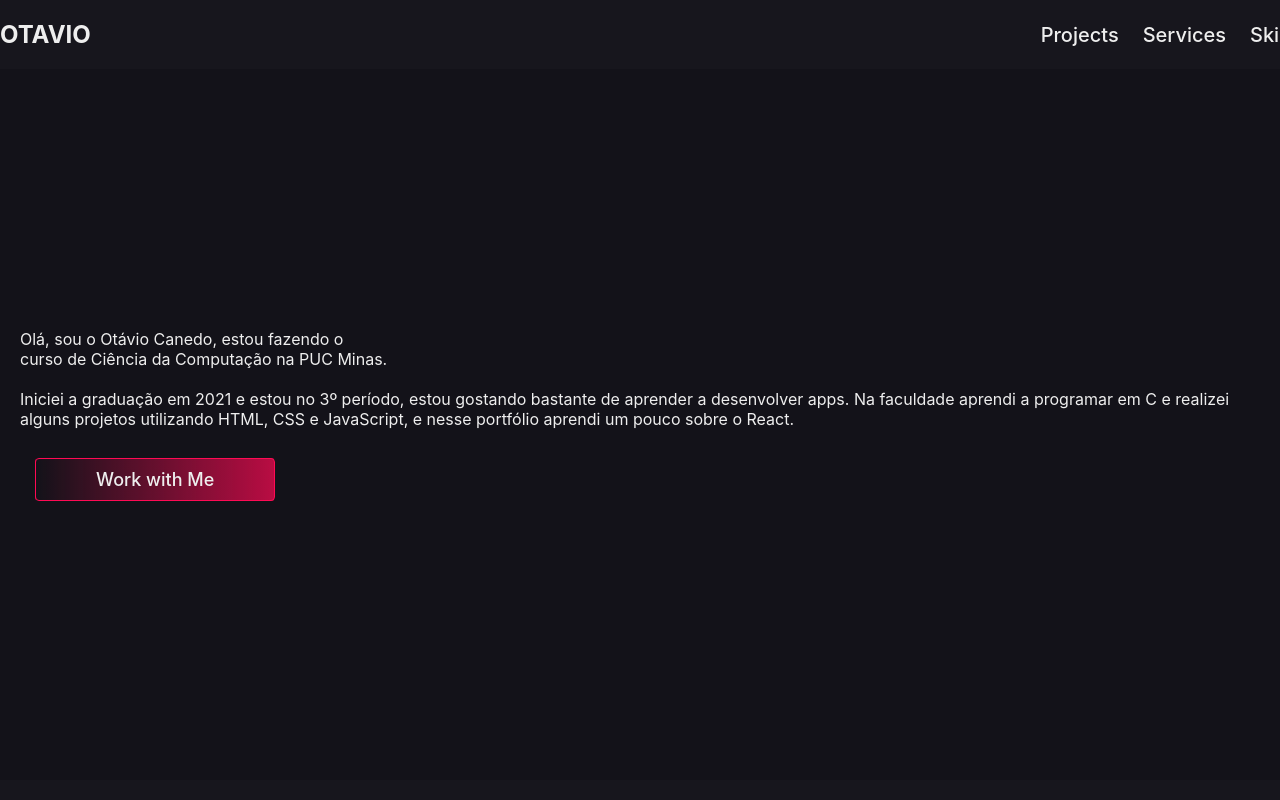
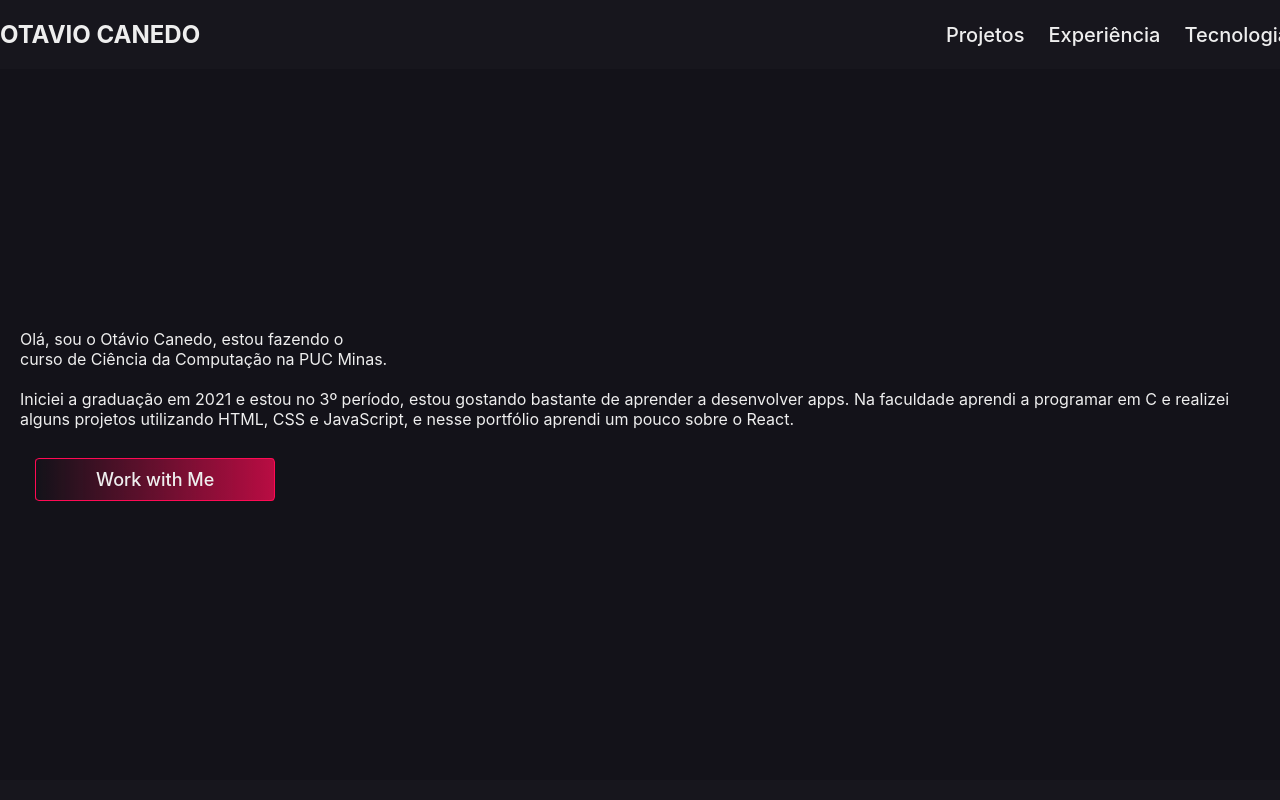
Before and after one commit to OtavioCanedo/Portfolio, a React (Create React App) app: page / in a window 1280 px wide. Shown: the top 800 px of the page. Built offline with nearby package versions, Linux system fonts and the light colour scheme.

Commit message:
fix: renomeando o cabeçalho

```diff
--- a/src/components/Menu/index.js
+++ b/src/components/Menu/index.js
@@ -2,16 +2,16 @@ import './styles.css'
 
 const Menu = () => (
     <menu className="menu">
-        <div className="menu__logo">Otavio</div>
+        <div className="menu__logo">OTAVIO CANEDO</div>
         <nav>
             <a className="menu__link" href="#projects">
-                Projects
+                Projetos
             </a>
-            <a className="menu__link" href="#services">
-                Services
+            <a className="menu__link" href="#experience">
+                Experiência
             </a>
-            <a className="menu__link" href="#skills">
-                Skills
+            <a className="menu__link" href="#technologies">
+                Tecnologias
             </a>
         </nav>
     </menu>
```
